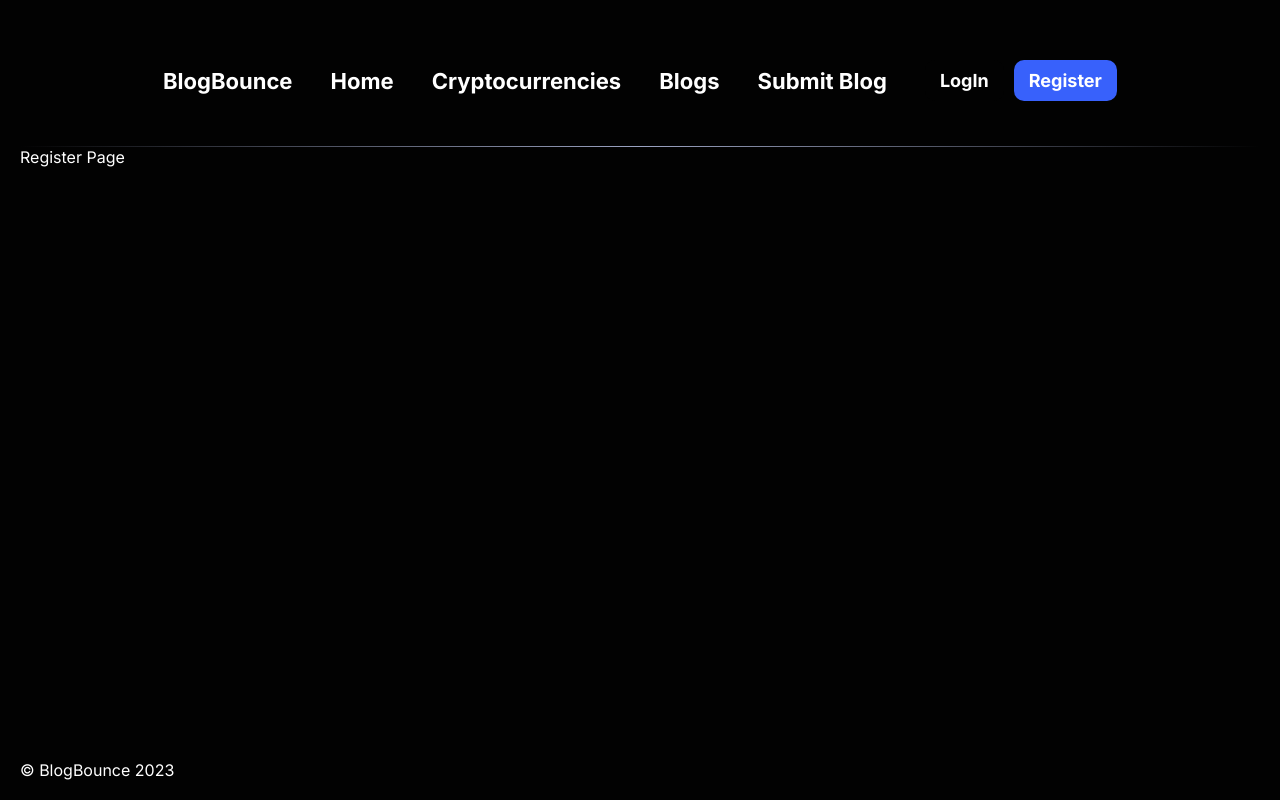
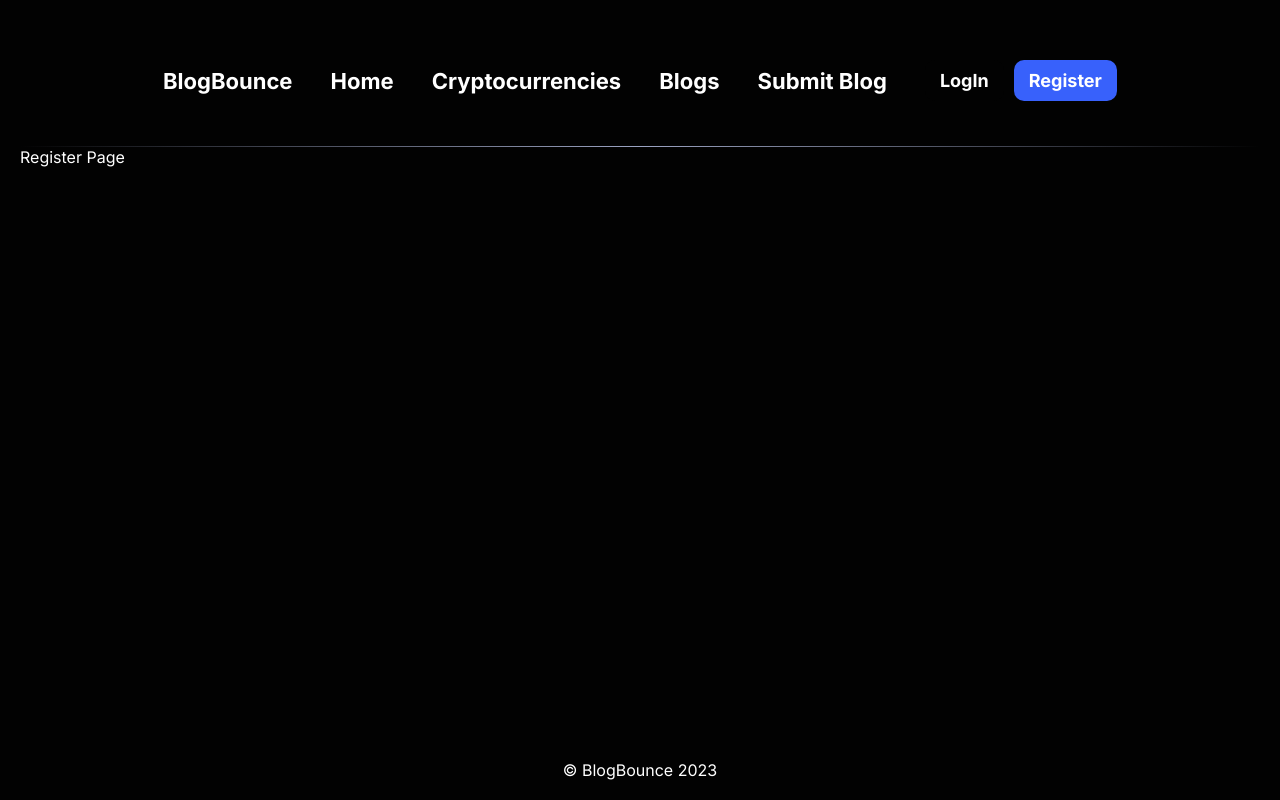
Before and after one commit to s0haibzafar/blog-bounce-ui, a React (Create React App) app: page /register in a window 1280 px wide. Built offline with nearby package versions, Linux system fonts and the light colour scheme.

Commit message:
Set footer text into center

```diff
--- a/src/components/footer/footer.jsx
+++ b/src/components/footer/footer.jsx
@@ -1,6 +1,7 @@
+import styles from './footer.module.css'
 function Footer(){
     return(
-        <p> &copy; BlogBounce 2023 </p>
+        <p className={styles.footer}> &copy; BlogBounce 2023 </p>
     );
 }
 
--- /dev/null
+++ b/src/components/footer/footer.module.css
@@ -0,0 +1,6 @@
+.footer{
+ display: flex;
+ align-items: center;
+ justify-content: center ;
+ font-size: medium;
+}
```
